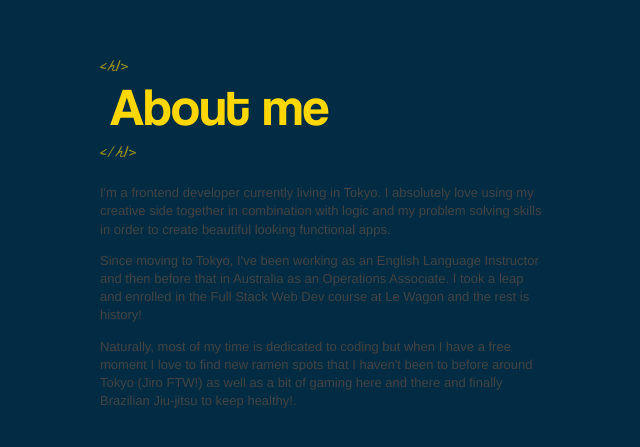
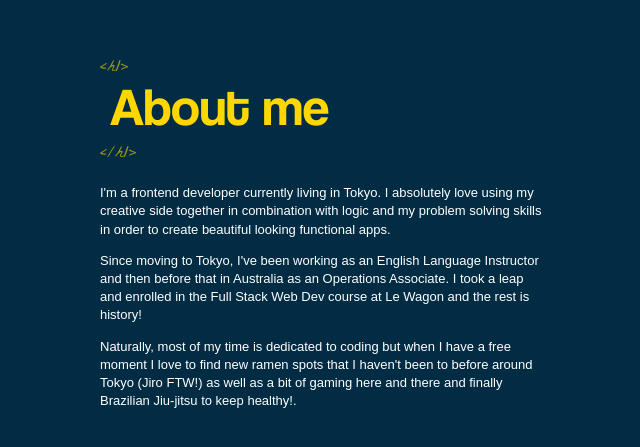
Before and after one commit to KeiranBrown1301/keiran-portfolio-react, a React (Create React App) app: page /about in a window 1280 px wide. Shown: the part 153-600 px from the top of the page, without its empty margins (28-668 px from the left). Built offline with nearby package versions, Linux system fonts and the light colour scheme.

Commit message:
p tag styling and also small animation added

```diff
--- a/src/components/About/about.scss
+++ b/src/components/About/about.scss
@@ -86,6 +86,23 @@
 
   p {
     font-size: 13px;
+    color: #fff;
+    font-family: sans-serif;
+    font-weight: 300;
+    min-height: fit-content;
+    animation: pulse 1s;
+
+    &:nth-of-type(1) {
+      animation-delay: 1.1s;
+    }
+
+    &:nth-of-type(2) {
+      animation-delay: 1.2s;
+    }
+
+    &:nth-of-type(3) {
+      animation-delay: 1.3s;
+    }
   }
 
 }
```
